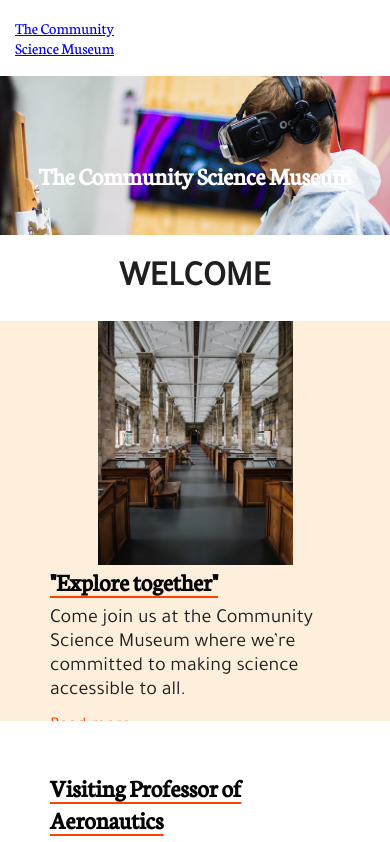
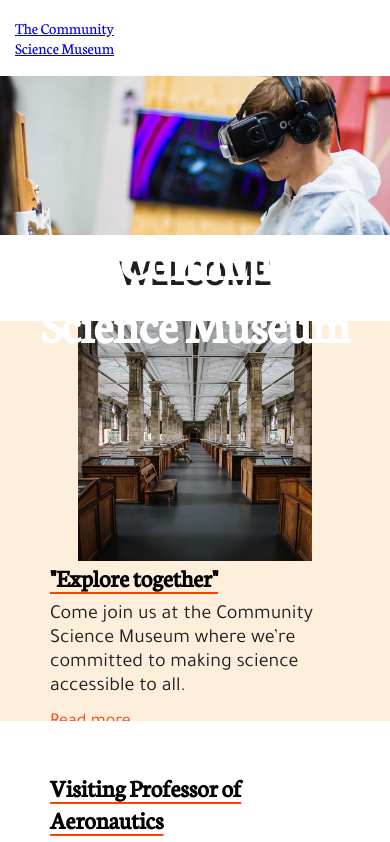
Before and after one commit to Noizenne/SemesterProject1, a plain HTML site: page index.html in a window 390 px wide. Shown: the top 842 px of the page. Drawn offline with Linux system fonts and the light colour scheme.

Commit message:
Media query
For medium sized devices

```diff
--- a/style.css
+++ b/style.css
@@ -234,3 +234,20 @@ button {
     }
 
 }
+
+@media screen and (max-width: 768px) {
+
+     h1 {
+         top: 20%;
+         font-size: 50px;
+    }
+
+    .row img {
+        width: 60%;
+        height: 60%;
+    }
+
+    .text-box p {
+        overflow: scroll;
+    }
+}
```
Also changed, not shown: explore.html (+0 -1 lines), involved.html (+2 -4 lines).
